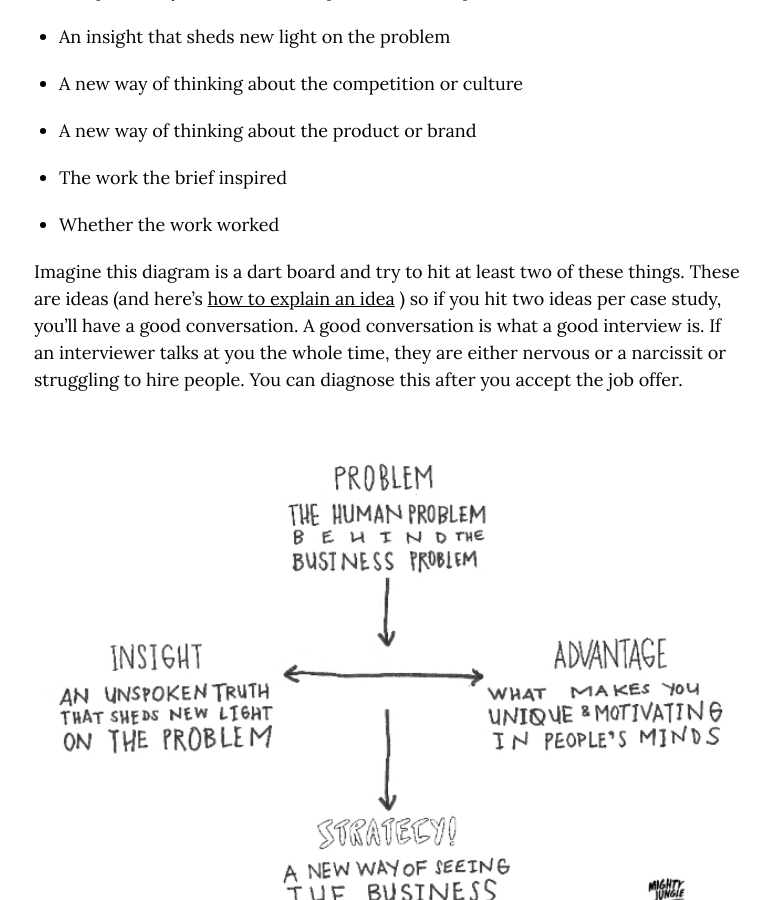
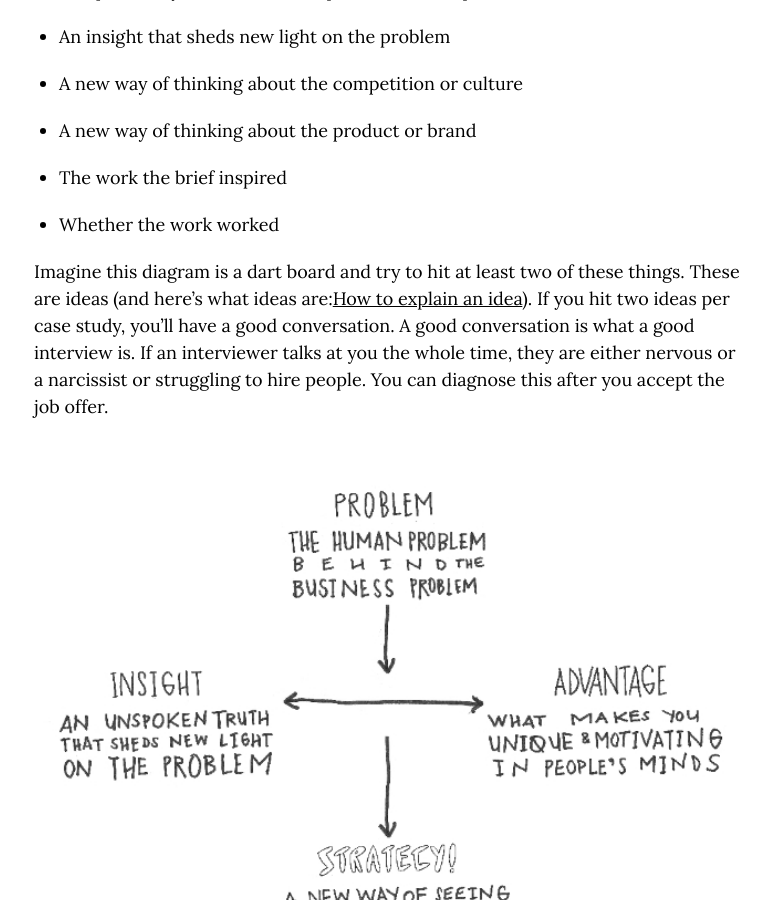
Before and after one commit to markhpollard/markhpollard.github.io, a Jekyll site: the page built from _posts/2019-01-10-your-strategy-portfolio-has-one-critical-job-surprise.markdown, in a window 1280 px wide and 900 px high, scrolled down 3270 px. Shown: the whole window, without its empty margins (252-1022 px from the left). Built offline with Jekyll 4.4.1, drawn with Linux system fonts in a browser that asks for light colours; nearby versions of some CDN libraries.

Commit message:
Updated Your Strategy Portfolio Has One Critical Job Surprise

```diff
--- a/_posts/2019-01-10-your-strategy-portfolio-has-one-critical-job-surprise.markdown
+++ b/_posts/2019-01-10-your-strategy-portfolio-has-one-critical-job-surprise.markdown
@@ -74,7 +74,7 @@
 
 * Whether the work worked
 
-Imagine this diagram is a dart board and try to hit at least two of these things. These are ideas (and here's [how to explain an idea](https://www.markpollard.net/how-to-explain-an-idea/) ) so if you hit two ideas per case study, you’ll have a good conversation. A good conversation is what a good interview is. If an interviewer talks at you the whole time, they are either nervous or a narcissit or struggling to hire people. You can diagnose this after you accept the job offer.
+Imagine this diagram is a dart board and try to hit at least two of these things. These are ideas (and here's what ideas are:[How to explain an idea](https://www.markpollard.net/how-to-explain-an-idea/)). If you hit two ideas per case study, you’ll have a good conversation. A good conversation is what a good interview is. If an interviewer talks at you the whole time, they are either nervous or a narcissist or struggling to hire people. You can diagnose this after you accept the job offer.
 
 ![strategy-framework-mark-pollard.jpg](/uploads/strategy-framework-mark-pollard.jpg)
 
```
